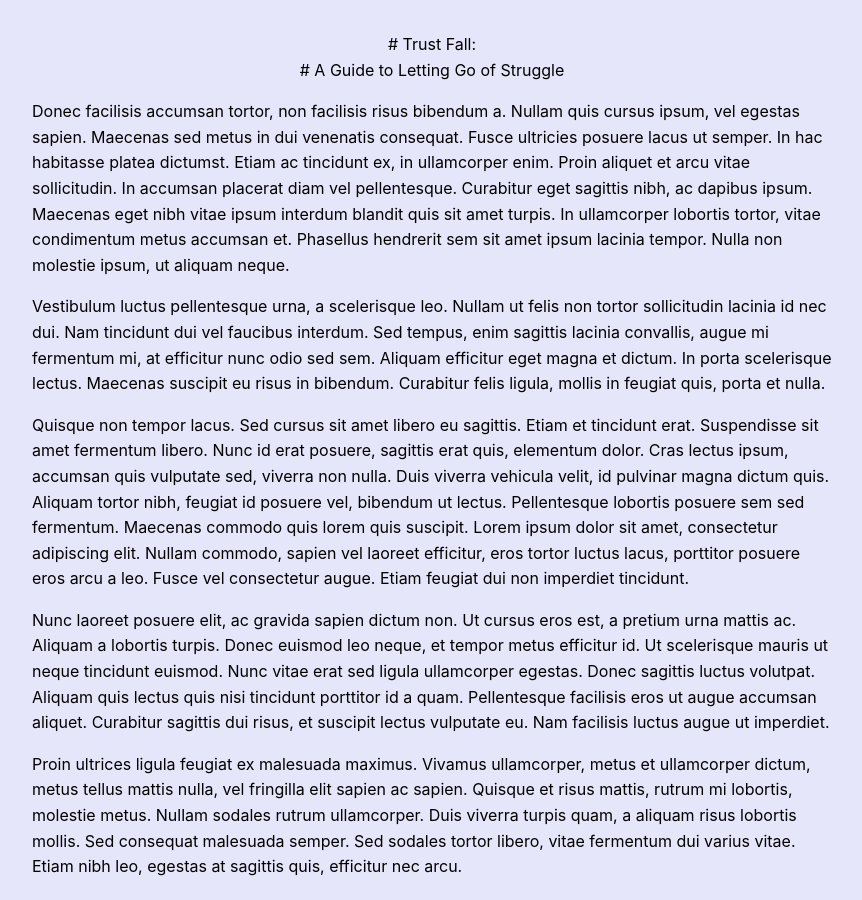
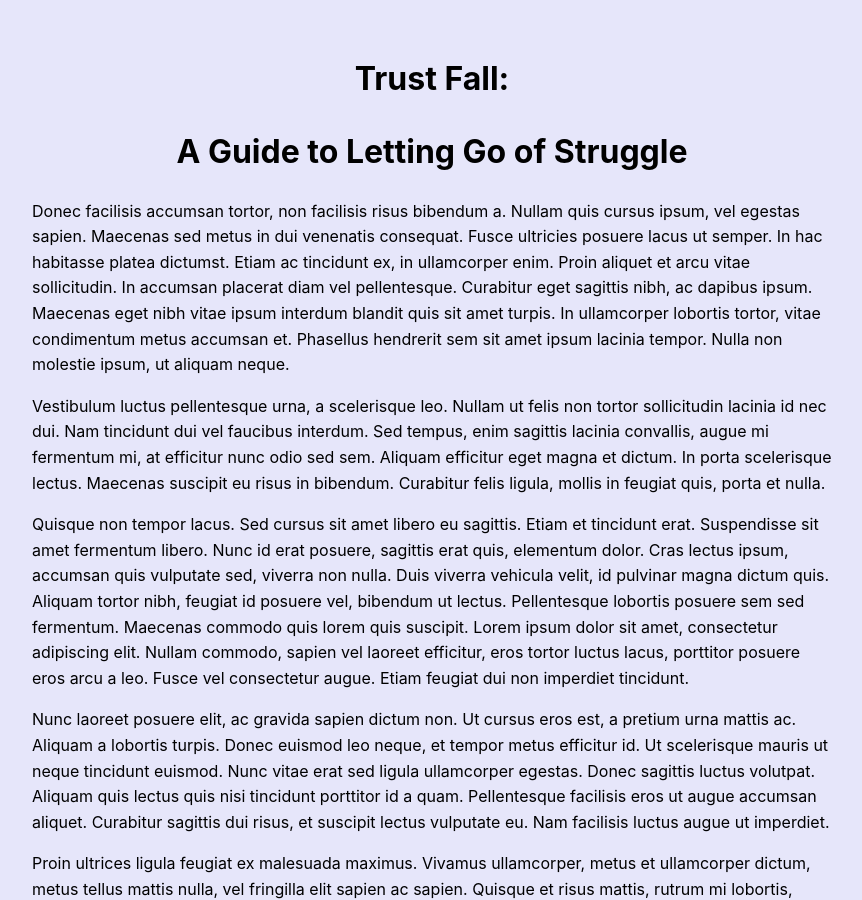
Before and after one commit to johnduality/trustfall, a Jekyll site: the page built from index.md, in a window 1280 px wide and 900 px high. Shown: the whole window, without its empty margins (208-1070 px from the left). Built offline with Jekyll 4.4.1, drawn with Linux system fonts in a browser that asks for light colours; our own code applies the rules of GitHub Pages for plain Markdown files.

```diff
--- a/index.md
+++ b/index.md
@@ -2,9 +2,9 @@
 layout: default
 ---
 
-<center># Trust Fall:</center>
+# <center>Trust Fall:</center>
 
-<center># A Guide to Letting Go of Struggle</center>
+# <center>A Guide to Letting Go of Struggle</center>
 
 Donec facilisis accumsan tortor, non facilisis risus bibendum a. Nullam quis cursus ipsum, vel egestas sapien. Maecenas sed metus in dui venenatis consequat. Fusce ultricies posuere lacus ut semper. In hac habitasse platea dictumst. Etiam ac tincidunt ex, in ullamcorper enim. Proin aliquet et arcu vitae sollicitudin. In accumsan placerat diam vel pellentesque. Curabitur eget sagittis nibh, ac dapibus ipsum. Maecenas eget nibh vitae ipsum interdum blandit quis sit amet turpis. In ullamcorper lobortis tortor, vitae condimentum metus accumsan et. Phasellus hendrerit sem sit amet ipsum lacinia tempor. Nulla non molestie ipsum, ut aliquam neque.
 
```
